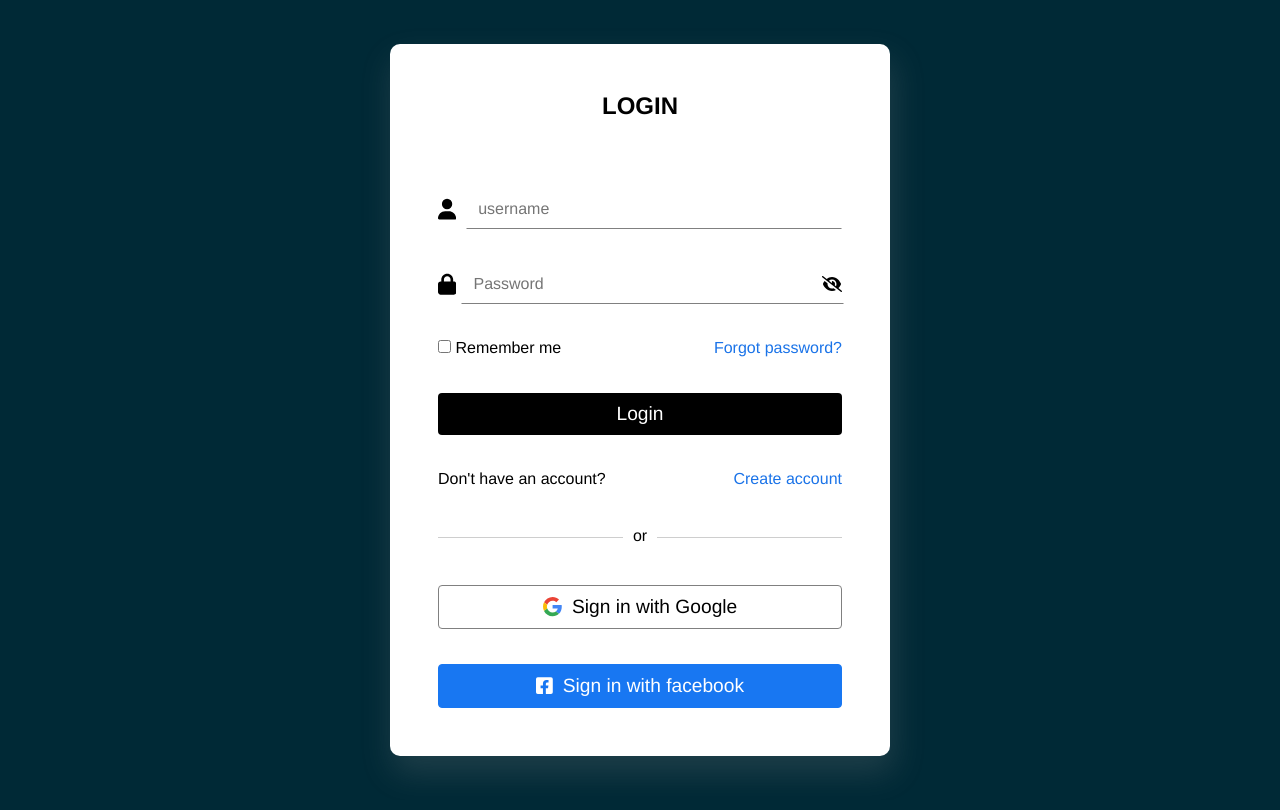
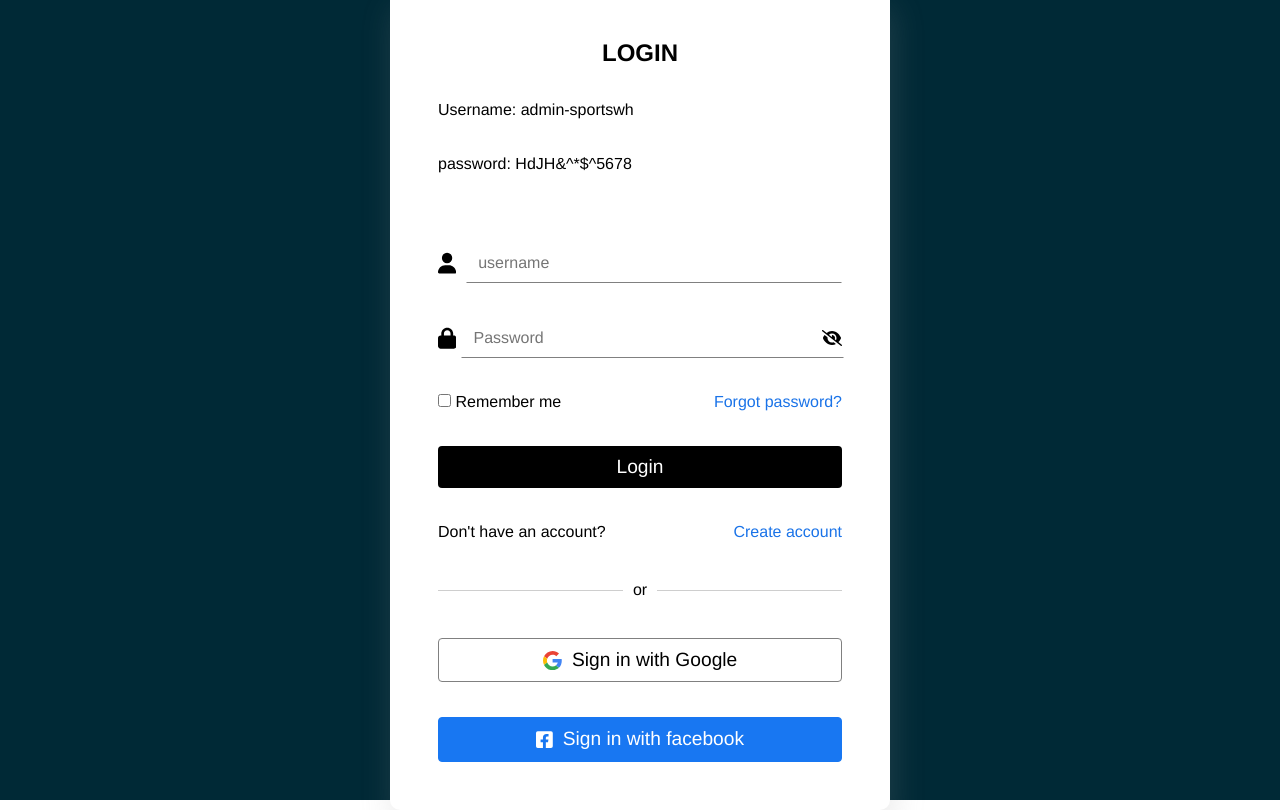
Before and after one commit to kayawebd/sportswh, a PHP site: page /login in a window 1280 px wide. Before the commit the page ends 776 px from the top, so only its background shows below. Run offline with PHP 8.4, Linux system fonts and the light colour scheme.

Commit message:
add login info for testing

```diff
--- a/templates/login.html.php
+++ b/templates/login.html.php
@@ -3,6 +3,8 @@
         <h2 class="form__title">
             login
         </h2>
+        <p>Username: admin-sportswh</p>
+        <p>password: HdJH&^*$^5678</p>
         <p class="adminMessage"><?= $message ?></p>
 
         <div class="inputsContainer">
```
